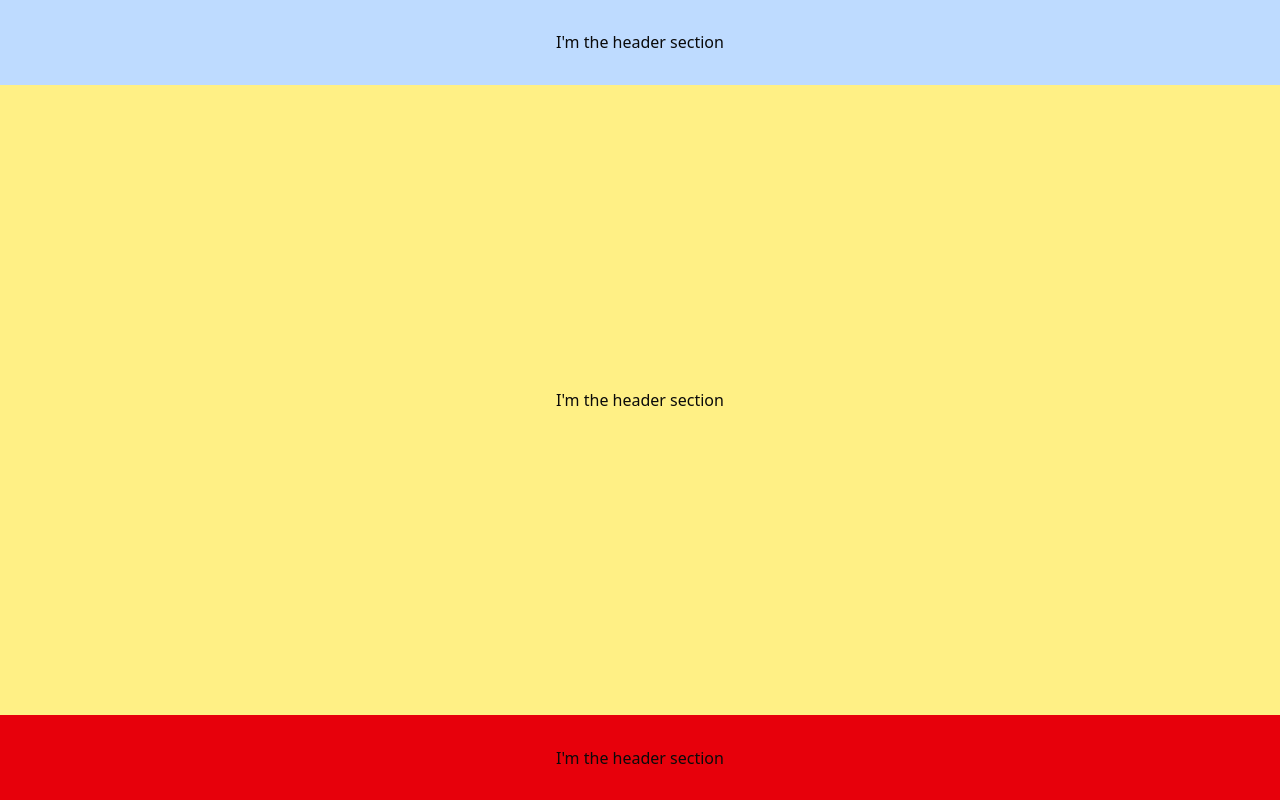
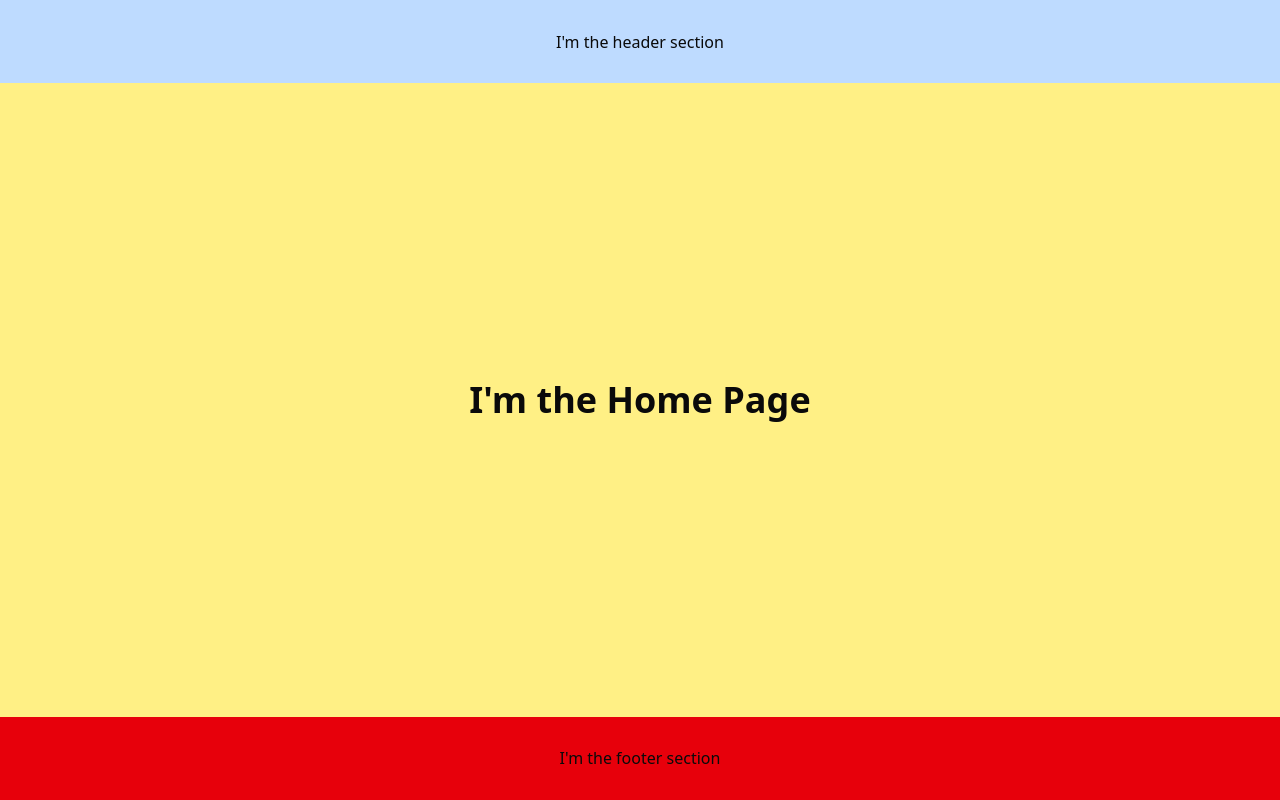
Before and after one commit to Hirusha1223/cinescope-06, a Next.js app: page / in a window 1280 px wide. Built offline with nearby package versions, Linux system fonts and the light colour scheme.

Commit message:
chore:modified about,dashboard and and app page both make simple header content and footer section

```diff
--- a/app/about/page.tsx
+++ b/app/about/page.tsx
@@ -1,4 +1,6 @@
-<div className="flex flex-col min-h-screen">
+export default function aboutPage(){
+    return(
+        <div className="flex flex-col min-h-screen">
       {/* {Header Section} */}
 
     <header className="flex-1 flex items-center justify-center bg-blue-200">
@@ -8,14 +10,16 @@
     {/* {Main Section} */}
 
     <main className="flex-10 flex items-center justify-center bg-yellow-200">
-      <span>I&apos;m the header section</span>
+      <h1 className="text-4xl font-bold">I&apos;m the About Page</h1>
     </main>
 
     {/* {Footer Section} */}
 
     <footer className="flex-1 flex items-center justify-center bg-red-600">
-      <span>I&apos;m the header section</span>
+      <span>I&apos;m the footer section</span>
     </footer>
 
 
     </div>
+    )
+}
--- a/app/dashboard/page.tsx
+++ b/app/dashboard/page.tsx
@@ -10,7 +10,7 @@ export default function dashboardPage(){
     {/* {Main Section} */}
 
     <main className="flex-10 flex items-center justify-center bg-yellow-200">
-      <h1>This&apos;s Dashboard Page</h1>
+       <h1 className="text-4xl font-bold">I&apos;m the Dashboard</h1>
     </main>
 
     {/* {Footer Section} */}
--- a/app/page.tsx
+++ b/app/page.tsx
@@ -16,13 +16,13 @@ export default function Home() {
     {/* {Main Section} */}
 
     <main className="flex-10 flex items-center justify-center bg-yellow-200">
-      <span>I&apos;m the header section</span>
+       <h1 className="text-4xl font-bold">I&apos;m the Home Page</h1>
     </main>
 
     {/* {Footer Section} */}
 
     <footer className="flex-1 flex items-center justify-center bg-red-600">
-      <span>I&apos;m the header section</span>
+      <span>I&apos;m the footer section</span>
     </footer>
 
 
```
